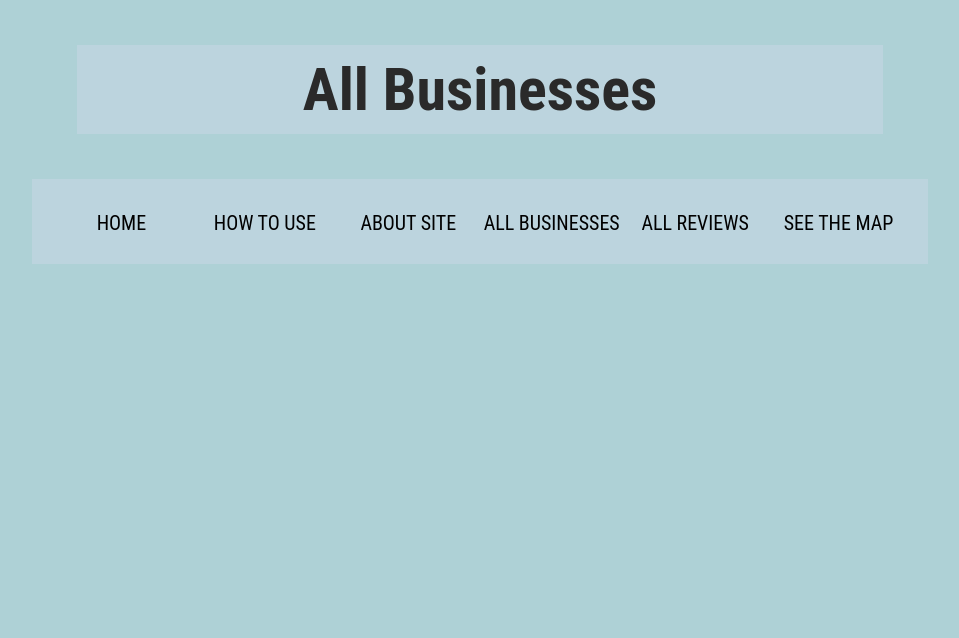
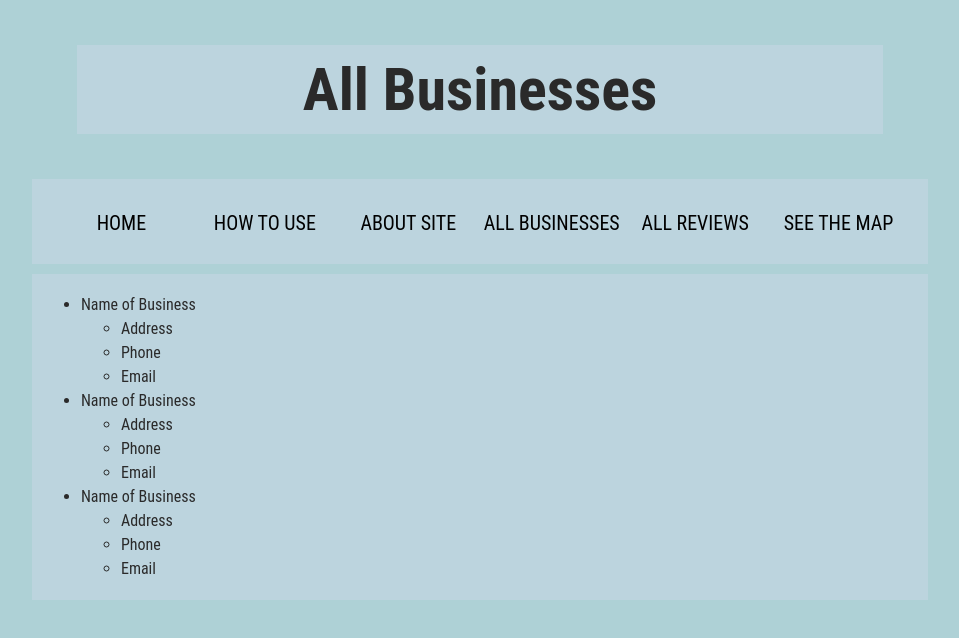
Before and after one commit to lit95/mpgtest, a website: page public/all-businesses.html in a window 1280 px wide. Shown: the whole page, without its empty margins (160-1119 px from the left). Drawn offline with Linux system fonts and the light colour scheme.

Commit message:
Update all-businesses.html

```diff
--- a/public/all-businesses.html
+++ b/public/all-businesses.html
@@ -19,5 +19,30 @@
           </ul>
         </nav>
     </div>
+    <div class="businesslist">
+      <ul>
+        <li>Name of Business
+          <ul>
+            <li>Address</li>
+            <li>Phone</li>
+            <li>Email</li>
+          </ul>
+        </li>
+        <li>Name of Business
+          <ul>
+            <li>Address</li>
+            <li>Phone</li>
+            <li>Email</li>
+          </ul>
+        </li>
+        <li>Name of Business
+          <ul>
+            <li>Address</li>
+            <li>Phone</li>
+            <li>Email</li>
+          </ul>
+          </li>
+      </ul>
+    </div>
 </body>
 </html>
```
